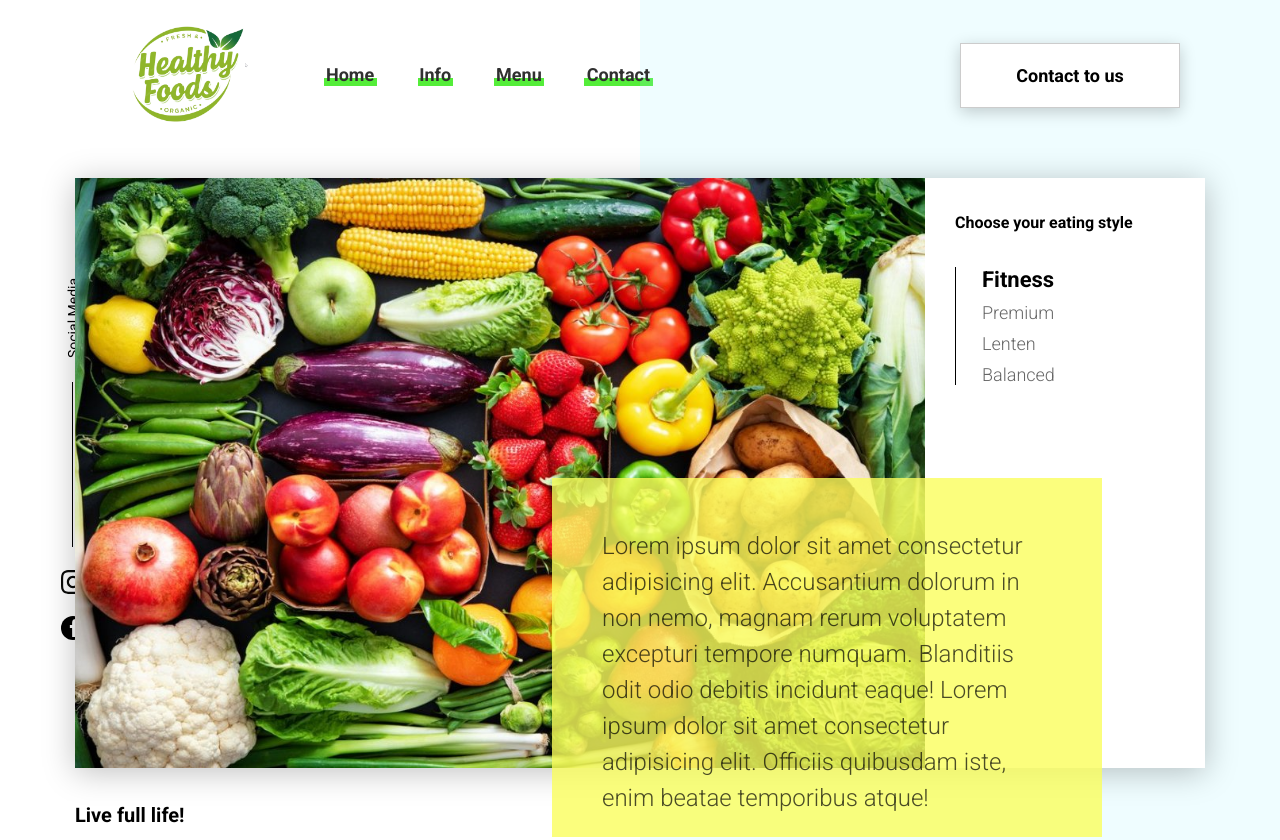
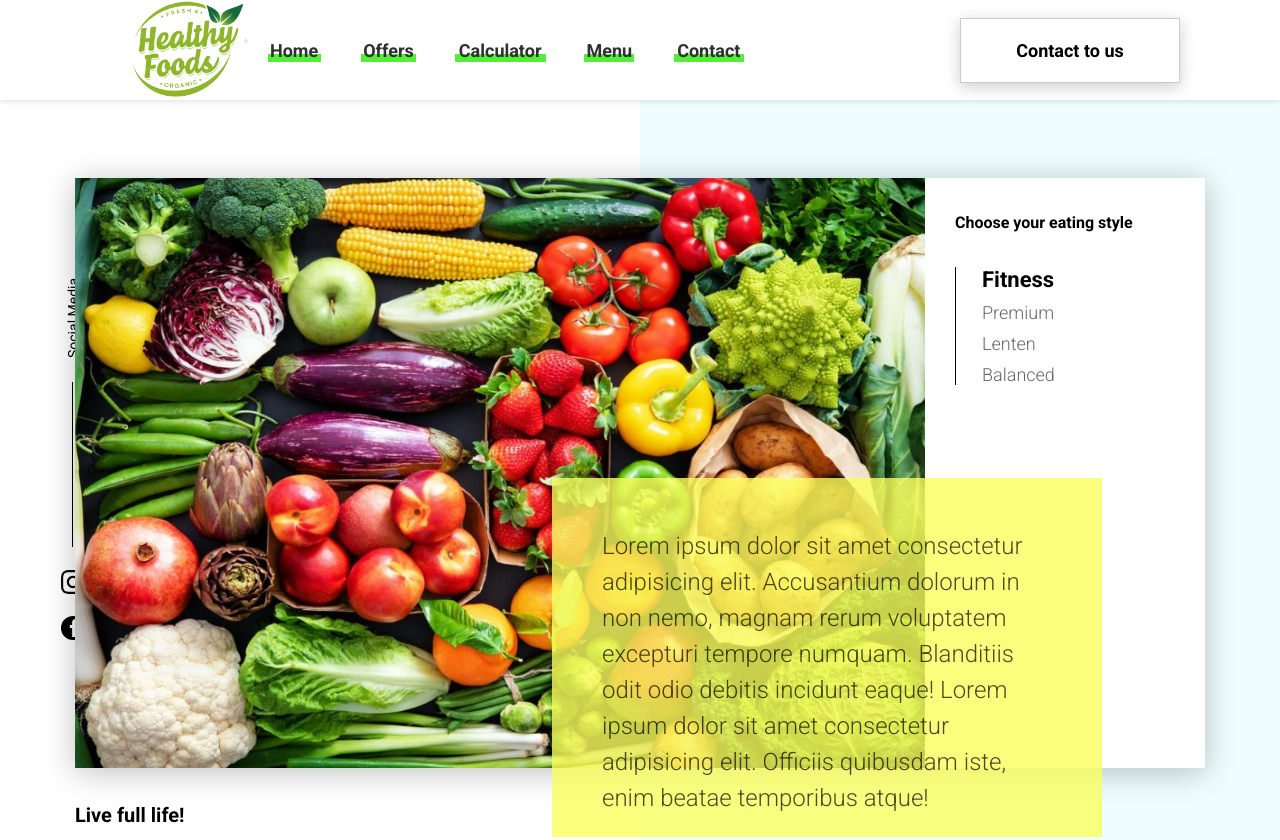
Before and after one commit to shahbazyyan/Food_website, a website: page index.html in a window 1280 px wide. Shown: the top 840 px of the page. Drawn offline with Linux system fonts and the light colour scheme; no server answers.

Commit message:
Created fixed navbar, changed scroll and set nav links

```diff
--- a/css/style.css
+++ b/css/style.css
@@ -5,6 +5,21 @@
     margin: 0;
     padding: 0;
     font-family: Roboto, sans-serif;
+    scroll-behavior: smooth;
+    scroll-padding-top: 32px;
+}
+
+html::-webkit-scrollbar {
+    width: 8px;
+}
+
+html::-webkit-scrollbar-track {
+    background: transparent;
+}
+
+html::-webkit-scrollbar-thumb {
+    background: rgb(94, 211, 94);
+    border-radius: 80px;
 }
 
 a {
@@ -66,8 +81,19 @@ a {
     display: flex;
     justify-content: space-between;
     align-items: center;
-    height: 150px;
+    height: 100px;
     padding: 0 100px;
+    position: fixed;
+    top: 0;
+    width: 100%;
+    background-color: #ffffff;
+    z-index: 1000;
+    box-shadow: 0 2px 5px rgba(0, 0, 0, 0.1);
+    transition: background-color 0.3s ease;
+}
+
+#home {
+    margin-top: 150px;
 }
 
 .header__left-block {
--- a/index.html
+++ b/index.html
@@ -10,19 +10,21 @@
     <header class="header">
         <div class="header__left-block">
             <div class="header__logo">
-                <img src="/img/logo.png" alt="logo">
+                <img src="./img/logo.png" alt="logo">
             </div>
             <nav class="header__links">
-                <a href="/" class="header__link">Home</a>
-                <a href="/" class="header__link">Info</a>
-                <a href="/" class="header__link">Menu</a>
-                <a href="/" class="header__link">Contact</a>
+                <a href="#home" class="header__link">Home</a>
+                <a href="#offers" class="header__link">Offers</a>
+                <a href="#calculator" class="header__link">Calculator</a>
+                <a href="#menu" class="header__link">Menu</a>
+                <a href="#contact" class="header__link">Contact</a>
             </nav>
         </div>
         <div class="header__right-block">
             <button data-modal class="btn btn_white">Contact to us</button>
         </div>
     </header>
+    <section id="home">
     <div class="sidepanel">
         <div class="sidepanel__text"><span>Social Media</span></div>
         <div class="sidepanel__divider"></div>
@@ -33,6 +35,7 @@
             <img src="icons/facebook.svg" alt="facebook">
         </a>
     </div>
+
 
     <div class="preview">
         <div class="bgc_blue"></div>
@@ -75,9 +78,11 @@
             <div class="preview__life">Live full life!</div>
         </div>
     </div>
+</section>
 
     <div class="divider"></div>
 
+    <section id="offers">
     <div class="offer">
         <div class="bgc_y"></div>
         <div class="container">
@@ -139,7 +144,10 @@
 			</div>
 		</div>
 	</div>
+</section>
 
+
+ <section id="calculator">
     <div class="divider"></div>
 
     <div class="calculating">
@@ -187,10 +195,11 @@
             </div>
         </div>
     </div>
+</section>
 
     <div class="divider"></div>
 
-    <section class="menu">
+    <section id="menu">
         <h2 class="title">Our menu for the day</h2>
 
         <div class="menu__field">
@@ -250,6 +259,7 @@
         </div>
     </div>
 
+    <section id="contact">
     <footer class="footer">
         <div class="container">
             <div class="social">
@@ -268,6 +278,8 @@
         </div>
     </footer>
 
+</section>
+
     <div class="modal">
         <div class="modal__dialog">
             <div class="modal__content">
@@ -282,6 +294,6 @@
         </div>
     </div>
 
-    <script src="./js/script.js"></script>
+    <script type="module" src="./js/script.js"></script>
 </body>
 </html>
```
